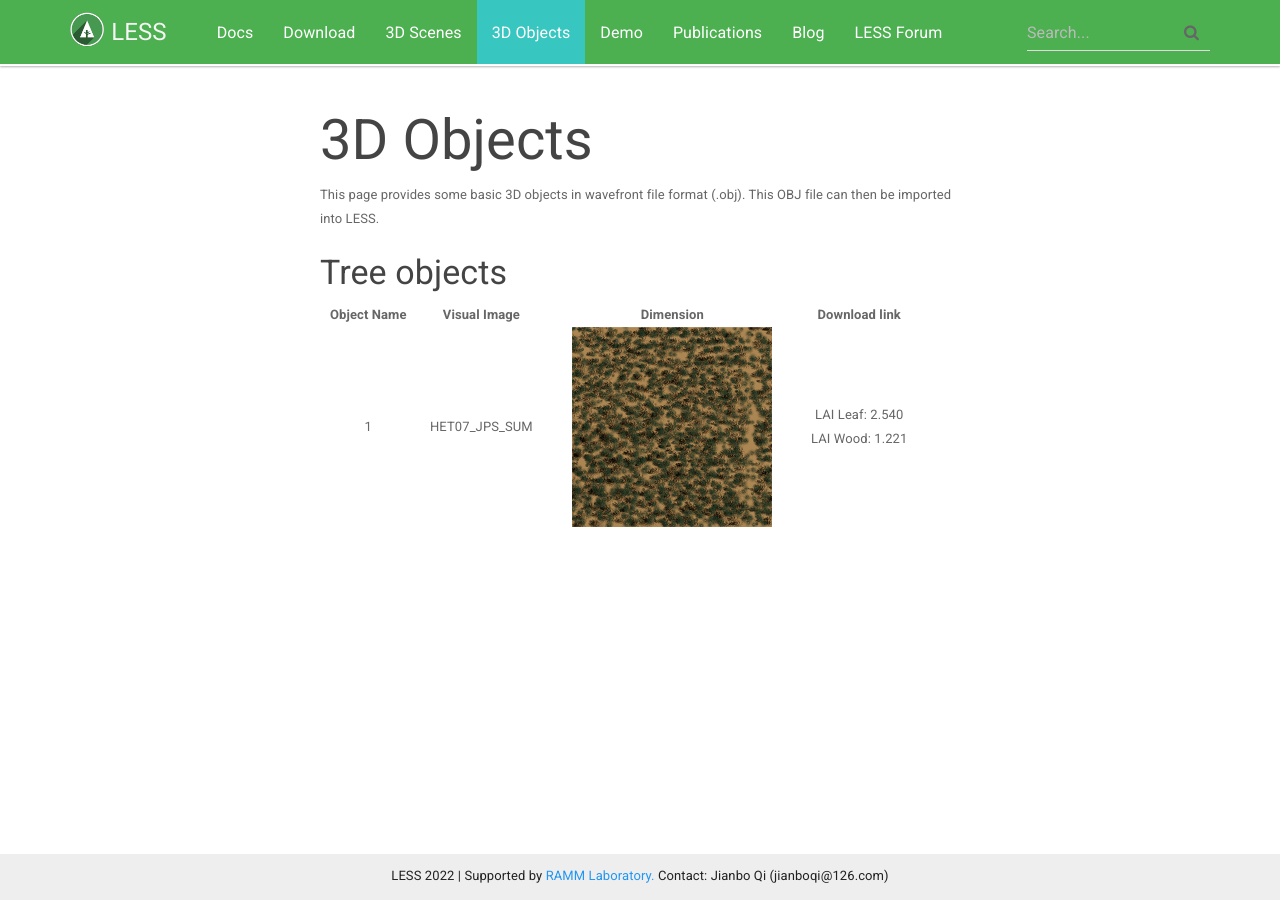
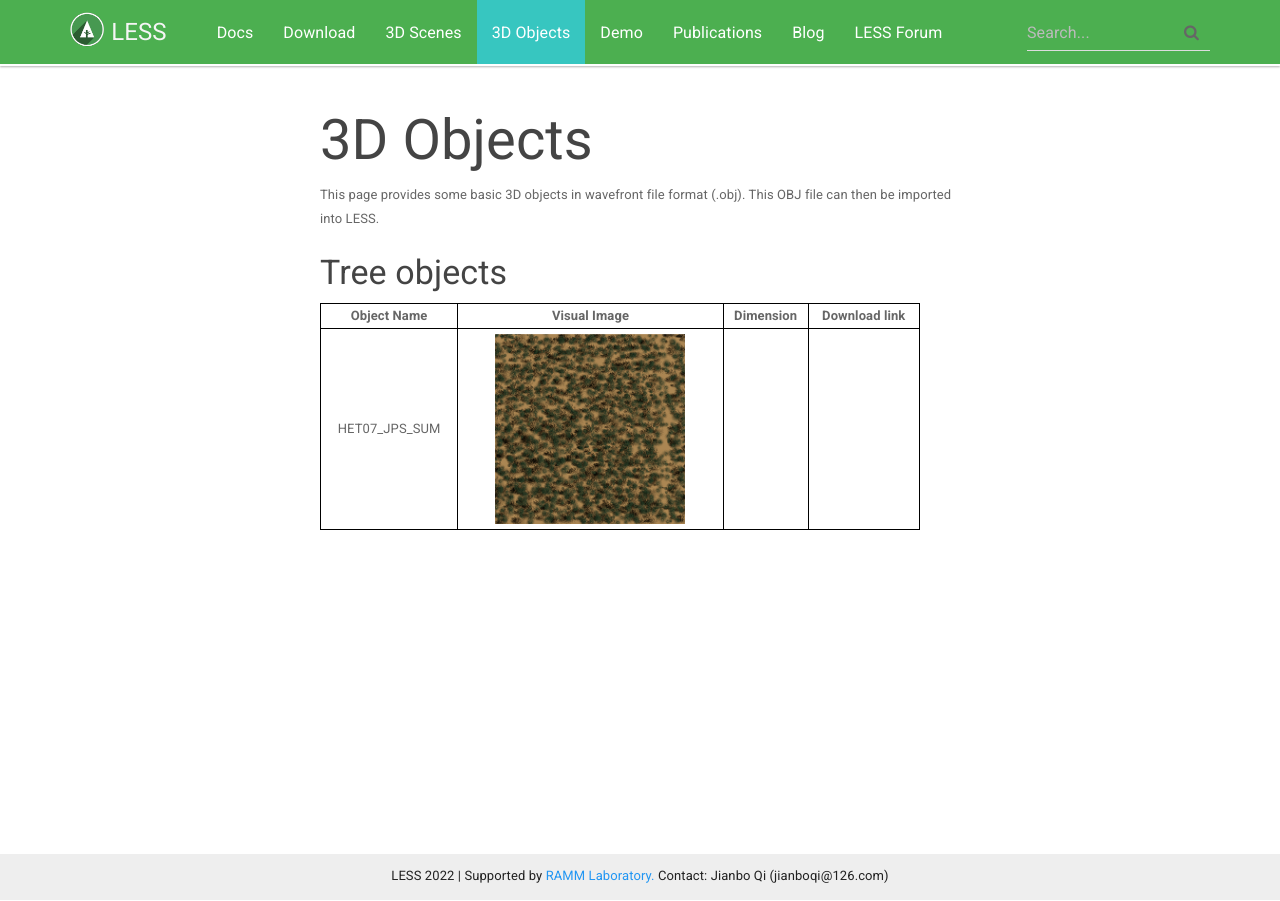
Before and after one commit to jianboqi/jianboqi.github.io, a Jekyll site: the page built from 3dobjects.md, in a window 1280 px wide. Built offline with Jekyll 4.4.1, drawn with Linux system fonts in a browser that asks for light colours; nearby versions of some CDN libraries.

Commit message:
Update 3dobjects.md

```diff
--- a/3dobjects.md
+++ b/3dobjects.md
@@ -24,4 +24,5 @@ table{
 
 |Object Name|Visual Image|Dimension|Download link|
 |:-------------:|:-------------:|:-------------:|:-------------:|
-|1|HET07_JPS_SUM|<image width="200" height="200" src="http://lessrt.org/img/SCENE-FOREST-HET07_JPS_SUM.png"/>|LAI Leaf: 2.540<br/> LAI Wood: 1.221|
+|HET07_JPS_SUM|<image width="200" height="200" src="http://lessrt.org/img/SCENE-FOREST-HET07_JPS_SUM.png"/>|||
+{: .tablelines}
```
